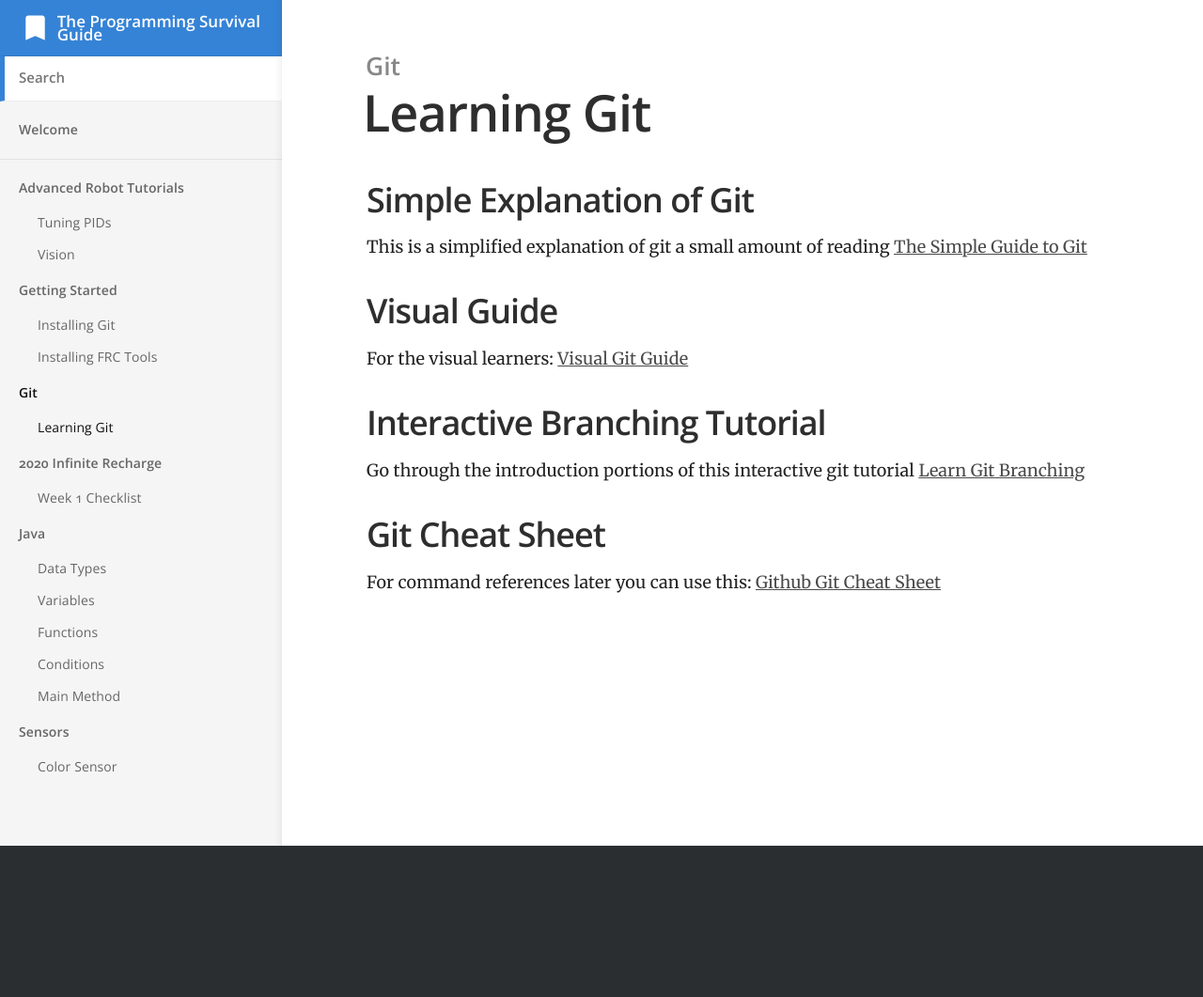
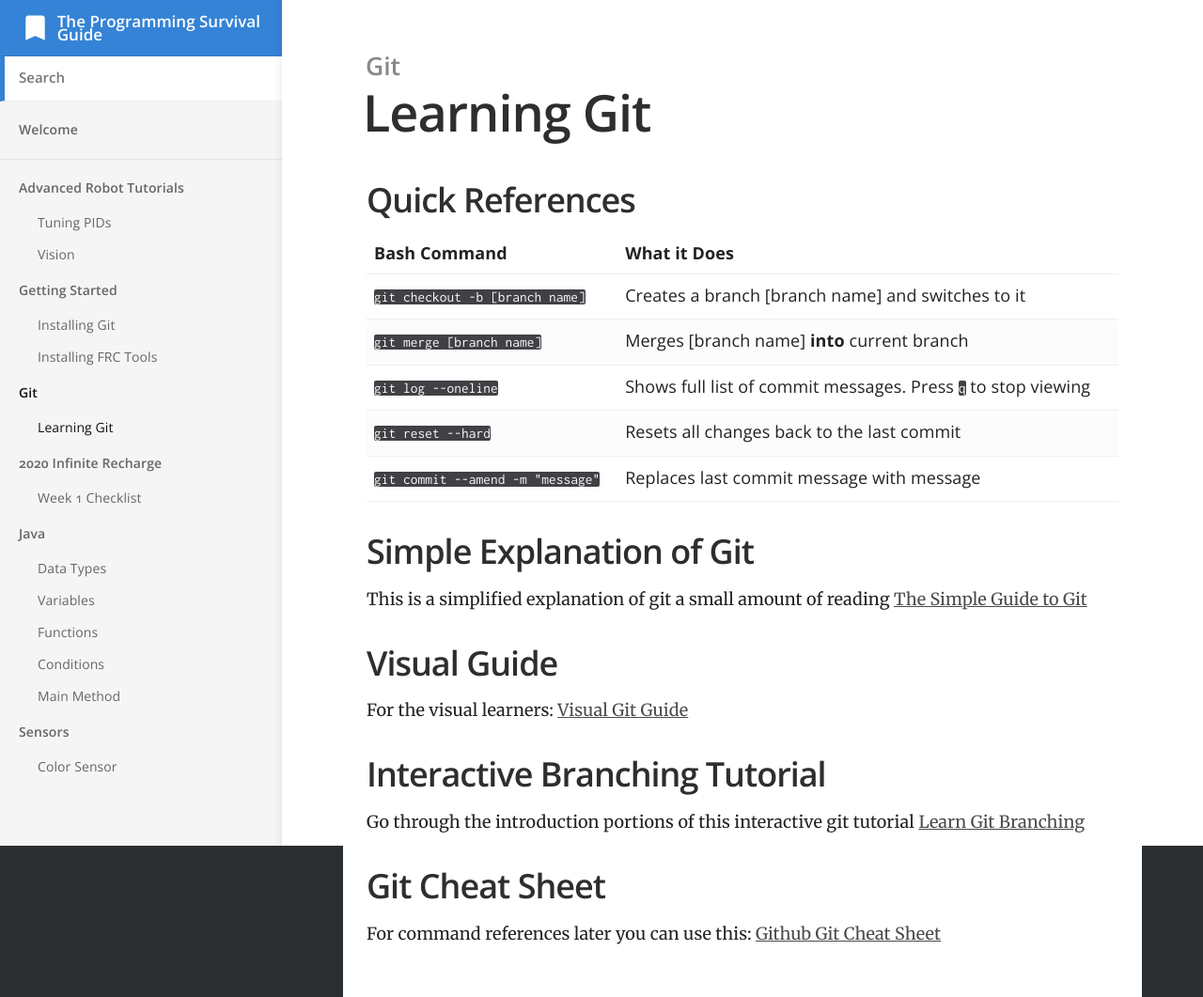
Before and after one commit to Team2445/The-Programming-Survival-Guide, a Jekyll site: the page built from _docs/git/learning-git.md, in a window 1280 px wide. Shown: the whole page at 94% size. Built offline with Jekyll 4.4.1, drawn with Linux system fonts in a browser that asks for light colours; before the commit the page ends 900 px from its top, so only the background shows below that.

Commit message:
Added git quick reference table

```diff
--- a/_docs/git/learning-git.md
+++ b/_docs/git/learning-git.md
@@ -3,6 +3,16 @@ title: Learning Git
 category: Git
 order: 1
 ---
+## Quick References
+
+| Bash Command | What it Does |
+| --- | --- |
+| `git checkout -b [branch name]`  | Creates a branch [branch name] and switches to it |
+| `git merge [branch name]`        | Merges [branch name] __into__ current branch |
+| `git log --oneline` | Shows full list of commit messages. Press `q` to stop viewing |
+| `git reset --hard` | Resets all changes back to the last commit |
+| `git commit --amend -m "message"` | Replaces last commit message with message |
+
 ## Simple Explanation of Git
 This is a simplified explanation of git a small amount of reading
 [The Simple Guide to Git](https://marklodato.github.io/visual-git-guide/index-en.html)
```
